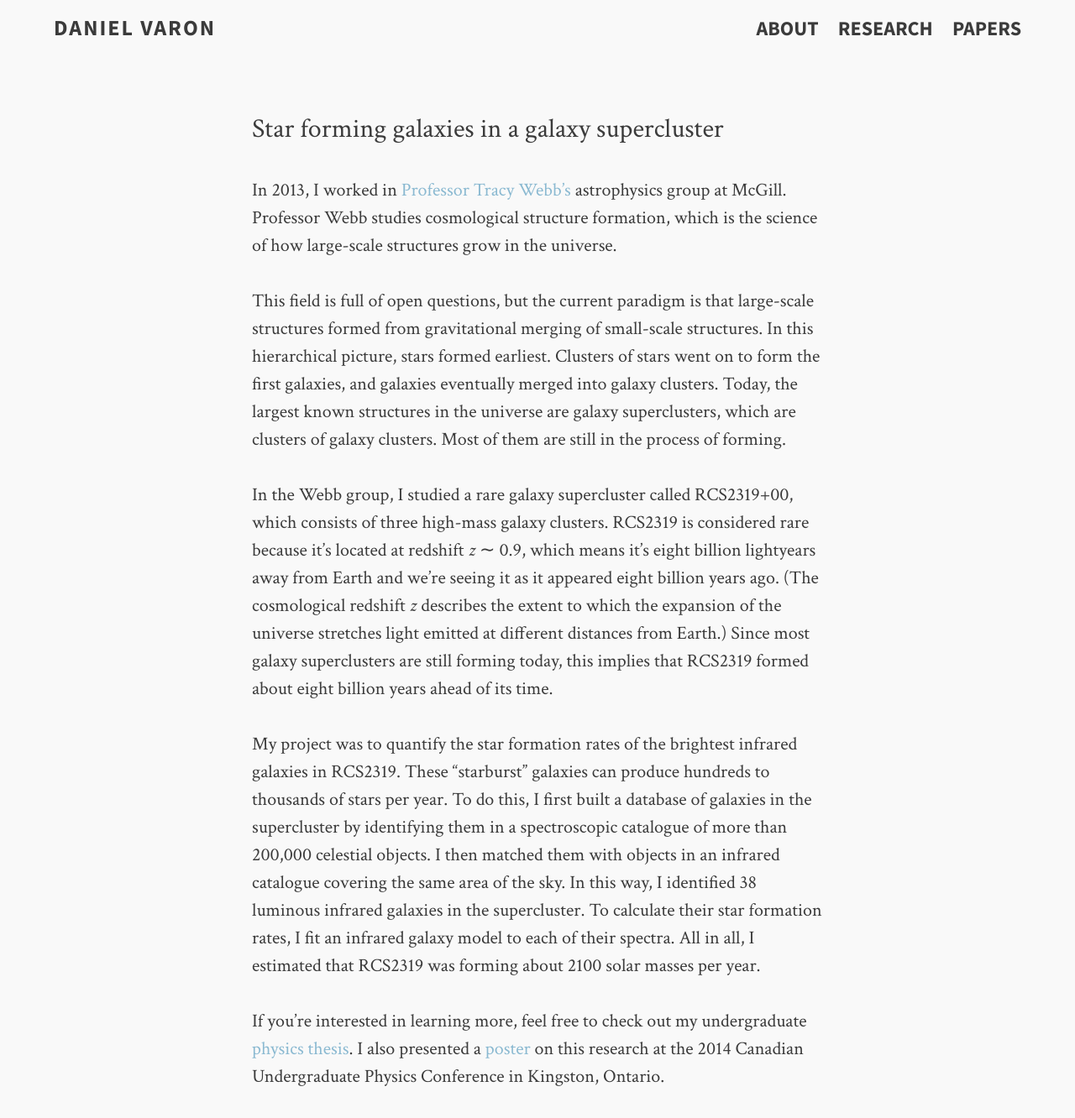
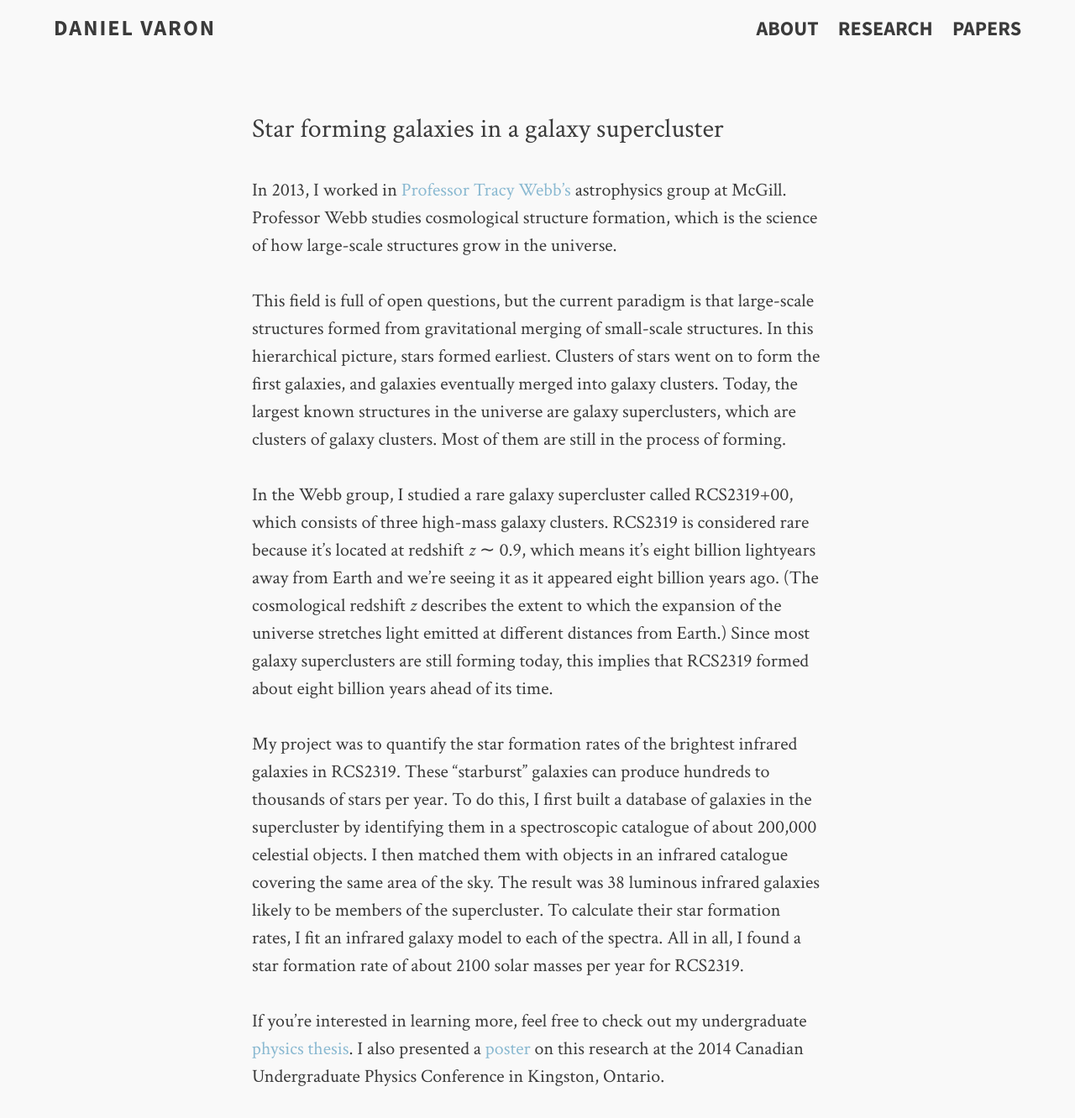
Before and after one commit to djvaron/djvaron.github.io, a Jekyll site: the page built from res_astro.md, in a window 1280 px wide. Shown: the whole page at 84% size. Built offline with Jekyll 4.4.1, drawn with Linux system fonts in a browser that asks for light colours.

Commit message:
edit astro research

```diff
--- a/res_astro.md
+++ b/res_astro.md
@@ -12,6 +12,6 @@ This field is full of open questions, but the current paradigm is that large-sca
 
 In the Webb group, I studied a rare galaxy supercluster called RCS2319+00, which consists of three high-mass galaxy clusters. RCS2319 is considered rare because it's located at redshift *z* &sim; 0.9, which means it's eight billion lightyears away from Earth and we're seeing it as it appeared eight billion years ago. (The cosmological redshift *z* describes the extent to which the expansion of the universe stretches light emitted at different distances from Earth.) Since most galaxy superclusters are still forming today, this implies that RCS2319 formed about eight billion years ahead of its time.
 
-My project was to quantify the star formation rates of the brightest infrared galaxies in RCS2319. These "starburst" galaxies can produce hundreds to thousands of stars per year. To do this, I first built a database of galaxies in the supercluster by identifying them in a spectroscopic catalogue of more than 200,000 celestial objects. I then matched them with objects in an infrared catalogue covering the same area of the sky. In this way, I identified 38 luminous infrared galaxies in the supercluster. To calculate their star formation rates, I fit an infrared galaxy model to each of their spectra. All in all, I estimated that RCS2319 was forming about 2100 solar masses per year.
+My project was to quantify the star formation rates of the brightest infrared galaxies in RCS2319. These "starburst" galaxies can produce hundreds to thousands of stars per year. To do this, I first built a database of galaxies in the supercluster by identifying them in a spectroscopic catalogue of about 200,000 celestial objects. I then matched them with objects in an infrared catalogue covering the same area of the sky. The result was 38 luminous infrared galaxies likely to be members of the supercluster. To calculate their star formation rates, I fit an infrared galaxy model to each of the spectra. All in all, I found a star formation rate of about 2100 solar masses per year for RCS2319.
 
 If you're interested in learning more, feel free to check out my undergraduate [physics thesis](/honphysthesis.pdf). I also presented a [poster](/presentations/varon_poster_cupc2014.pdf) on this research at the 2014 Canadian Undergraduate Physics Conference in Kingston, Ontario.
```
